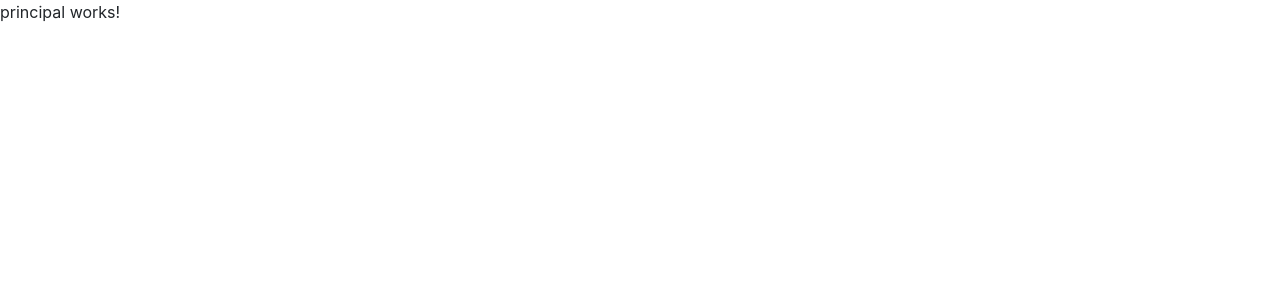
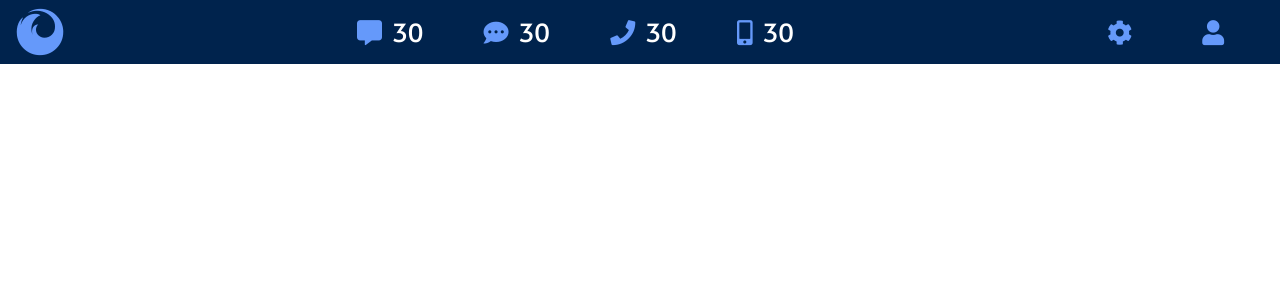
Before and after one commit to zsfrancisco/bogota, an Angular app: page / in a window 1280 px wide. Shown: the top 300 px of the page. Built offline with nearby package versions, Linux system fonts and the light colour scheme.

Commit message:
Nav version 1

```diff
--- a/src/app/app.module.ts
+++ b/src/app/app.module.ts
@@ -4,11 +4,13 @@ import { NgModule } from '@angular/core';
 import { AppRoutingModule } from './app-routing.module';
 import { AppComponent } from './app.component';
 import { PrincipalComponent } from './pages/principal/principal.component';
+import { PrincipalNavComponent } from './components/principal-nav/principal-nav.component';
 
 @NgModule({
   declarations: [
     AppComponent,
-    PrincipalComponent
+    PrincipalComponent,
+    PrincipalNavComponent
   ],
   imports: [
     BrowserModule,
--- /dev/null
+++ b/src/app/components/principal-nav/principal-nav.component.css
@@ -0,0 +1,20 @@
+p {
+    font-family: 'Alata', sans-serif;
+    font-size: 25px;
+    margin: 0 30px;
+    padding: 0;
+    color: #ffffff;
+}
+
+i {
+    color: #6599fa;
+    margin-right: 10px;
+}
+
+.navbar {
+    background-color: #00234d;
+}
+
+ul {
+    margin: auto
+}
--- /dev/null
+++ b/src/app/components/principal-nav/principal-nav.component.html
@@ -0,0 +1,26 @@
+<nav class="navbar navbar-expand-lg navbar-light">
+    <i class="fab fa-3x fa-firefox"></i>
+    <button class="navbar-toggler" type="button" data-toggle="collapse" data-target="#navbarSupportedContent"
+        aria-controls="navbarSupportedContent" aria-expanded="false" aria-label="Toggle navigation">
+        <i class="fas fa-bars"></i>
+    </button>
+
+    <div class="collapse navbar-collapse" id="navbarSupportedContent">
+        <ul class="navbar-nav mr-auto">
+            <li class="nav-item active">
+                <p><i class="fas fa-comment-alt"></i>{{ infoNumber }}</p>
+            </li>
+            <li class="nav-item">
+                <p><i class="fas fa-comment-dots"></i>{{ infoNumber }}</p>
+            </li>
+            <li class="nav-item">
+                <p><i class="fas fa-phone"></i>{{ infoNumber }}</p>
+            </li>
+            <li class="nav-item">
+                <p><i class="fas fa-mobile-alt"></i>{{ infoNumber }}</p>
+            </li>
+        </ul>
+        <p><i class="fas fa-cog"></i></p>
+        <p> <i class="fas fa-user"></i></p>
+    </div>
+</nav>
--- /dev/null
+++ b/src/app/components/principal-nav/principal-nav.component.ts
@@ -0,0 +1,17 @@
+import { Component } from '@angular/core';
+
+@Component({
+  selector: 'app-principal-nav',
+  templateUrl: './principal-nav.component.html',
+  styleUrls: ['./principal-nav.component.css']
+})
+export class PrincipalNavComponent {
+
+  constructor() { }
+
+  // infoNumber is the number used in the nav
+  public get infoNumber() : number {
+    return 30;
+  }
+
+}
--- a/src/app/pages/principal/principal.component.html
+++ b/src/app/pages/principal/principal.component.html
@@ -1 +1 @@
-<p>principal works!</p>
+<app-principal-nav></app-principal-nav>
--- a/src/index.html
+++ b/src/index.html
@@ -6,6 +6,7 @@
   <base href="/">
   <meta name="viewport" content="width=device-width, initial-scale=1">
   <link rel="icon" type="image/x-icon" href="favicon.ico">
+  <link href="https://fonts.googleapis.com/css2?family=Alata&display=swap" rel="stylesheet">
   <link rel="stylesheet" href="https://stackpath.bootstrapcdn.com/bootstrap/4.3.1/css/bootstrap.min.css" integrity="sha384-ggOyR0iXCbMQv3Xipma34MD+dH/1fQ784/j6cY/iJTQUOhcWr7x9JvoRxT2MZw1T" crossorigin="anonymous">
   <link rel="stylesheet" href="https://pro.fontawesome.com/releases/v5.10.0/css/all.css" integrity="sha384-AYmEC3Yw5cVb3ZcuHtOA93w35dYTsvhLPVnYs9eStHfGJvOvKxVfELGroGkvsg+p" crossorigin="anonymous" />
   <link rel="stylesheet" href="assets/css/animate.css">
```
